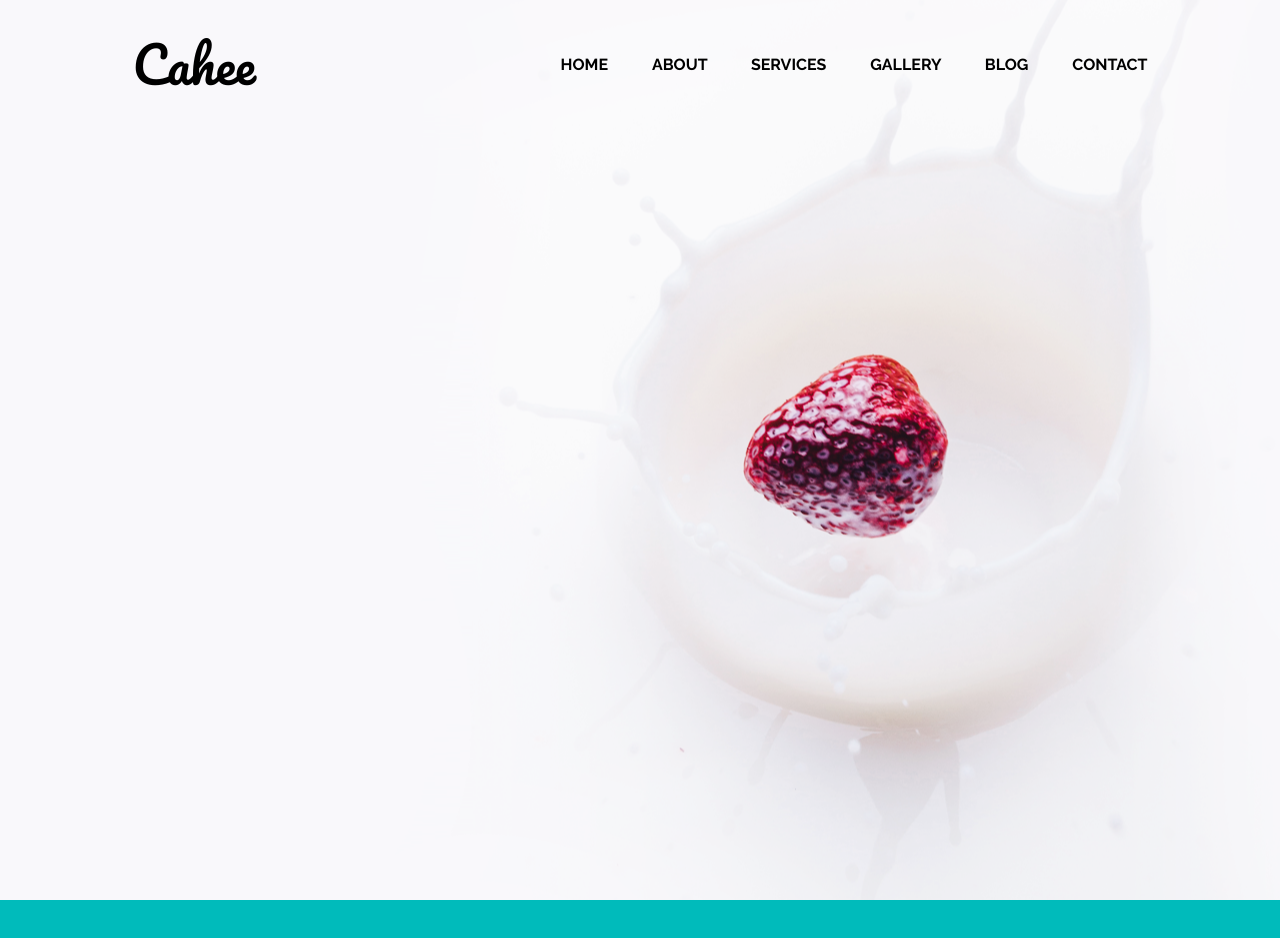
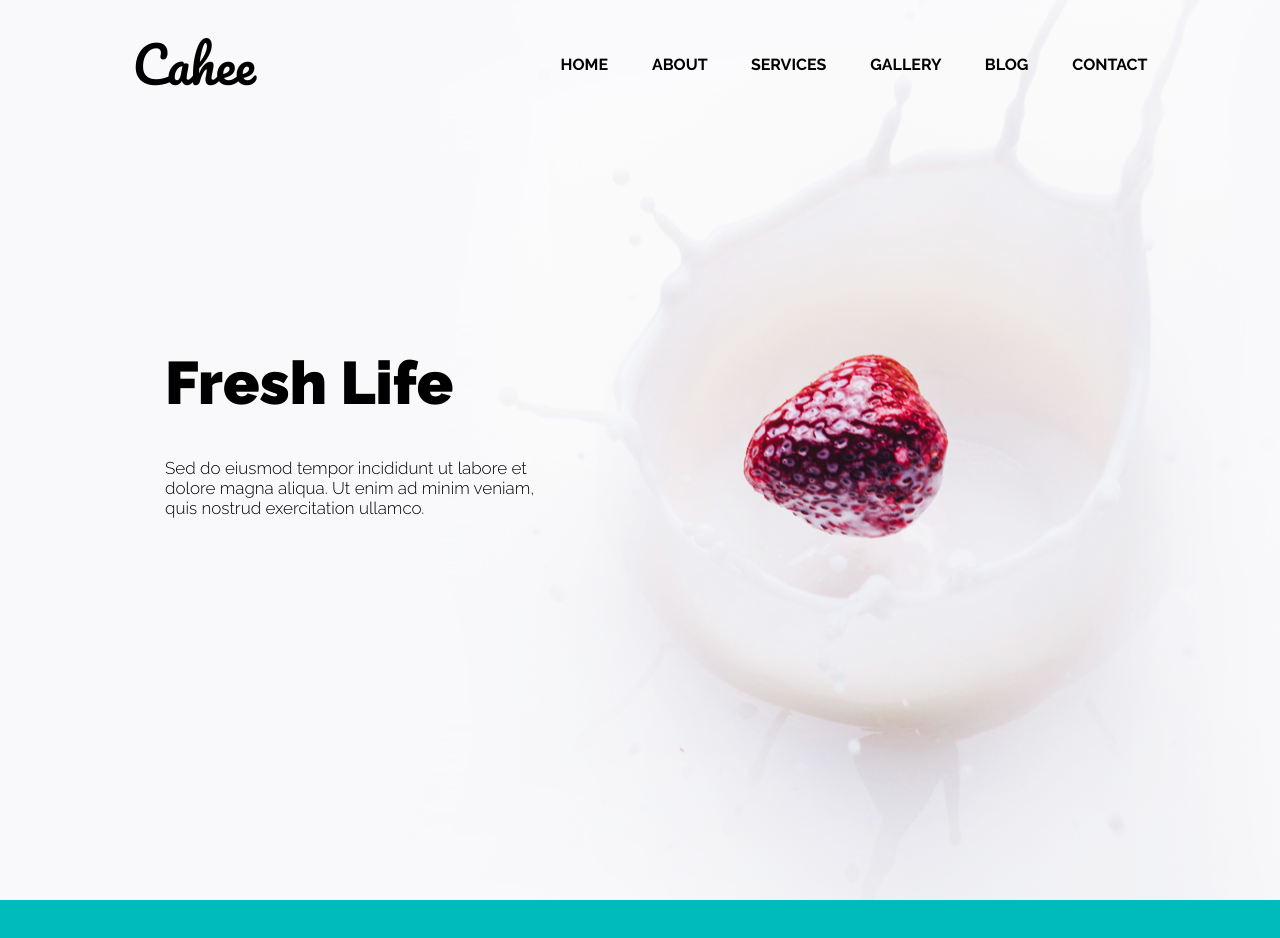
Before and after one commit to maxym-os/ba_hw_18, a plain HTML site: page index.html in a window 1280 px wide. Shown: the top 938 px of the page. Drawn offline with Linux system fonts and the light colour scheme.

Commit message:
Info added

```diff
--- a/css/style.css
+++ b/css/style.css
@@ -53,6 +53,25 @@ nav a {
     }
 }
 
+#info {
+    padding: 200px 165px;
+}
+
+@media screen and (max-width: 992px) {
+    #info {
+        padding-left: 40px;
+    }
+}
+
+
+#info h1 {
+    font-size: 60px;
+    font-weight: 900;
+}
+
+#info p {
+    font-weight: 300;
+}
 
 
 
--- a/index.html
+++ b/index.html
@@ -23,6 +23,14 @@
                 <a href="#mo-contact">CONTACT</a>
             </nav>
         </header>
+        <div id="info">
+            <h1>Fresh Life</h1>
+            <p>
+                Sed do eiusmod tempor incididunt ut labore et <br>
+                dolore magna aliqua. Ut enim ad minim veniam, <br>
+                quis nostrud exercitation ullamco.
+            </p>
+        </div>
     </div>
     <div id="mo-about">
 
```
